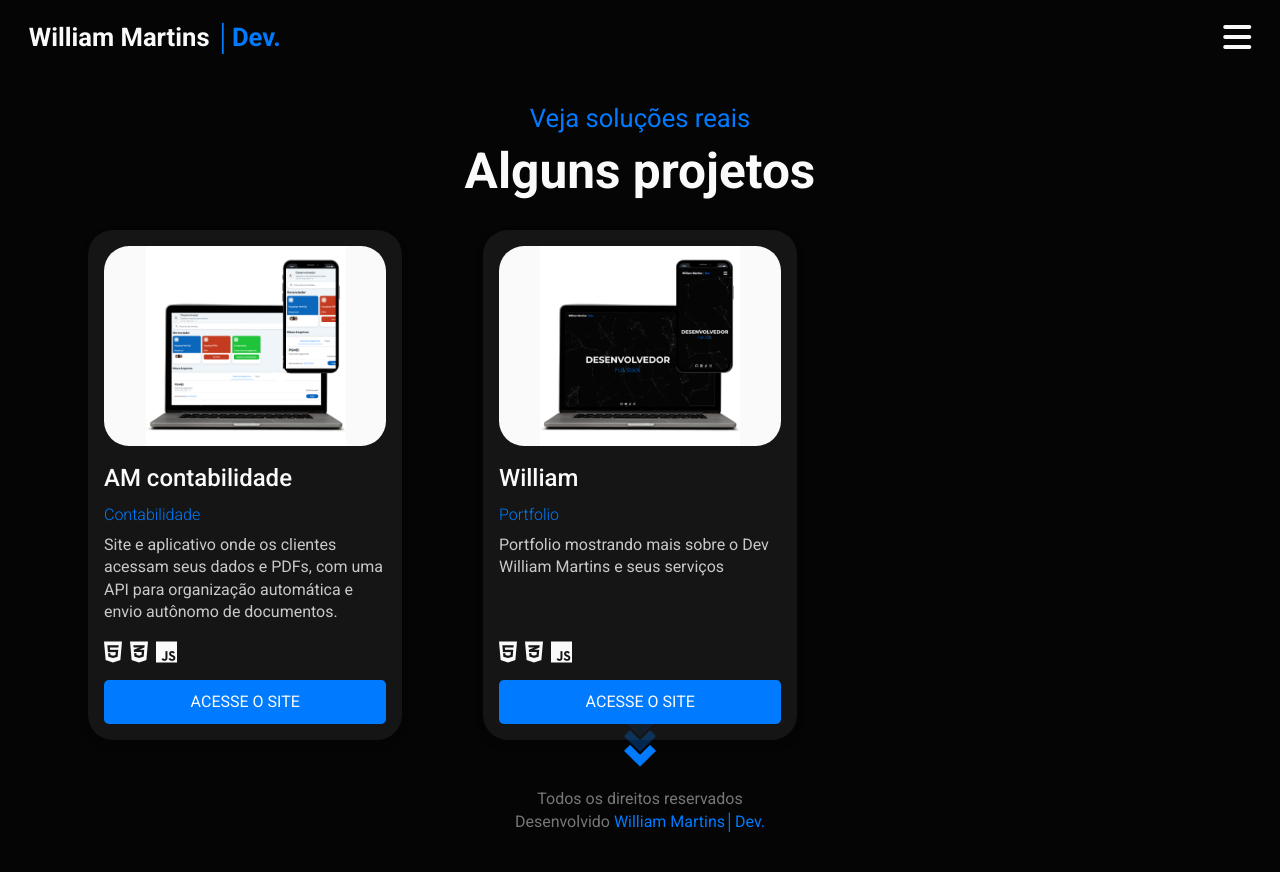
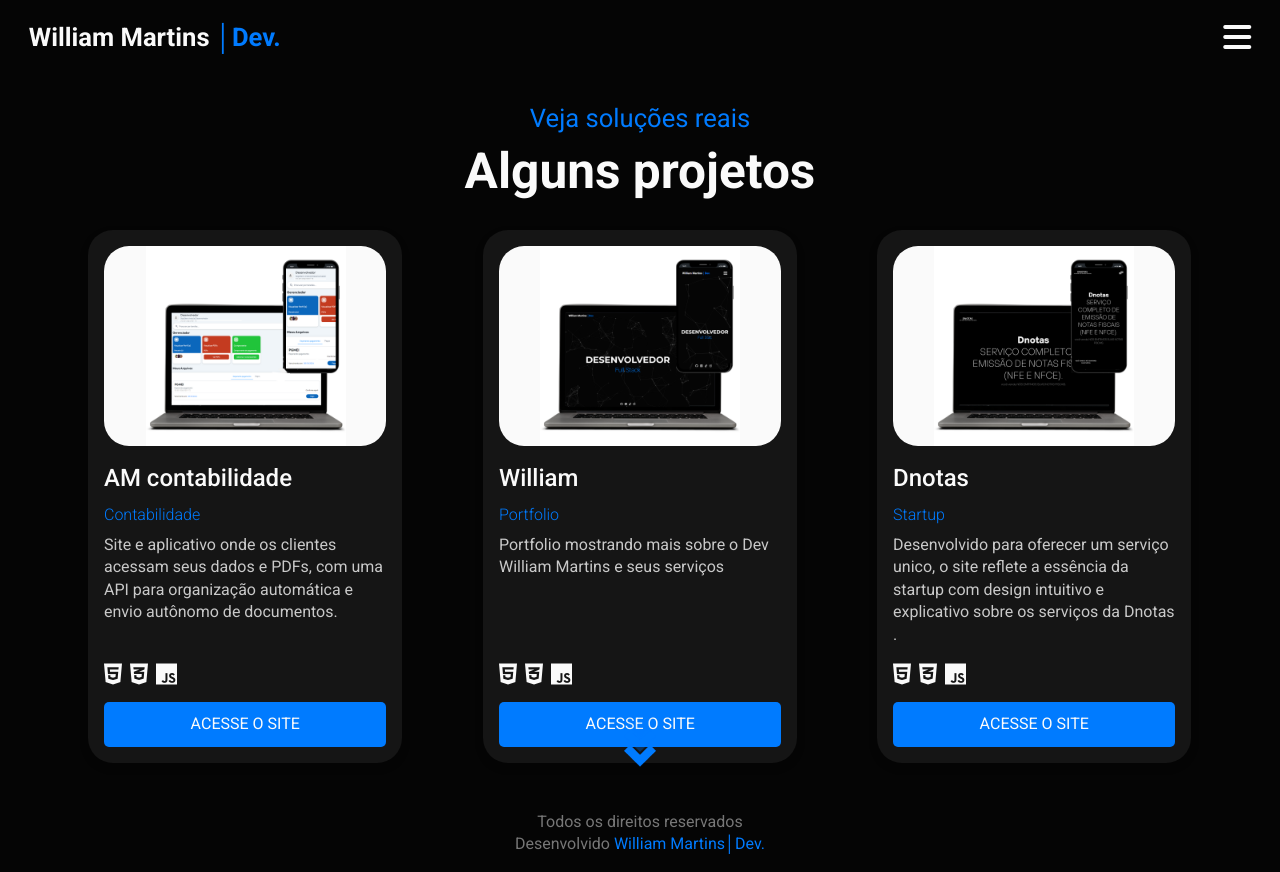
Before and after one commit to UiWill/Meu-Site, a website: page projects.html in a window 1280 px wide. Before the commit the page ends 849 px from the top, so only its background shows below. Drawn offline with nearby package versions, Linux system fonts and the light colour scheme.

Commit message:
nova atualização

```diff
--- a/projects.html
+++ b/projects.html
@@ -101,7 +101,7 @@
                     <!--Card Projeto 1-->
                     <div class="card-project" data-aos="zoom-in" data-aos-delay="150">
                         <div class="img-project">
-                            <img src="assets/image/projeto-bdn.png" alt="bnd logistics">
+                            <img src="assets/image/projeto-bdn.png" alt="Am contabilidade">
                         </div>
 
                         <div class="content-card">
@@ -128,7 +128,7 @@
                     <!--Card Projeto 1-->
                     <div class="card-project" data-aos="zoom-in" data-aos-delay="150">
                         <div class="img-project">
-                            <img src="assets/image/rm-dev-portfolio2.0.png" alt="bnd logistics">
+                            <img src="assets/image/rm-dev-portfolio2.0.png" alt="portifolio">
                         </div>
 
                         <div class="content-card">
@@ -150,9 +150,31 @@
                         </div>
                     </div>
                     <!--Card Projeto 2-->
+                    <div class="card-project" data-aos="zoom-in" data-aos-delay="200">
+                        <div class="img-project">
+                            <img src="assets/image/dnotas.png" alt="Dnotas">
+                        </div>
 
+                        <div class="content-card">
+                            <div class="text-project">
+                                <h2>Dnotas</h2>
+                                <span>Startup</span>
+                                <p>Desenvolvido para oferecer um serviço unico, o site reflete a essência da
+                                    startup com design intuitivo e explicativo sobre os serviços da Dnotas .</p>
+                            </div>
+                            <div class="cta-project">
+                                <div class="tag-project">
+                                    <i class="fab fa-html5"></i>
+                                    <i class="fab fa-css3-alt"></i>
+                                    <i class="fab fa-js"></i>
+                                </div>
+                                <div class="btn-project">
+                                    <a href="https://uiwill.github.io/Dnotas/index.html#inicio" target="_blank">Acesse o site</a>
+                                </div>
+                            </div>
+                        </div>
+                    </div>
                     <!--Card Projeto 2-->
-
                     <!--Card Projeto 3-->
 
                     <!--Card Projeto 3-->
```
Also changed, not shown: assets/image/dnotas.png (added).
